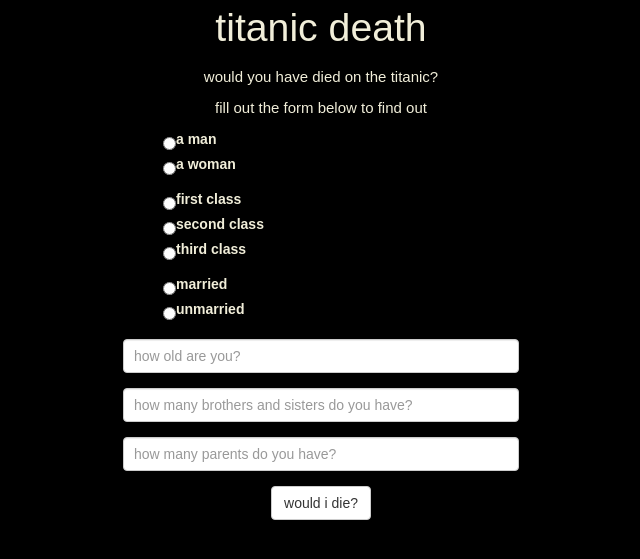
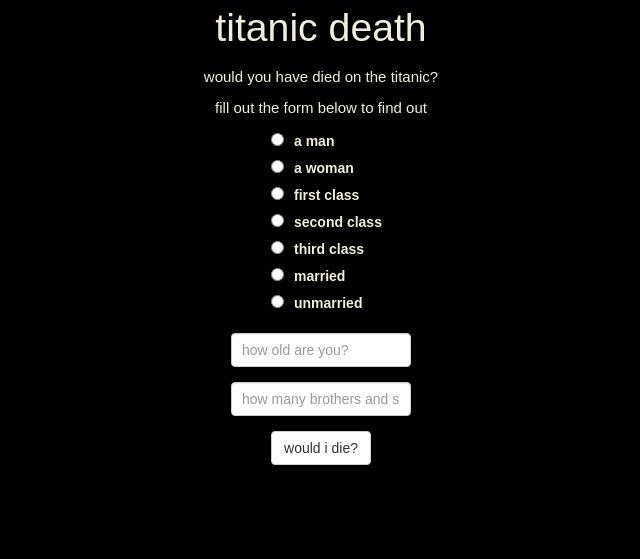
Before and after one commit to yvan/titanicdeath, a Flask app: page / in a window 1280 px wide. Shown: the top 559 px of the page, without its empty margins (319-959 px from the left). Run offline with Flask 2, Linux system fonts and the light colour scheme; parts of the project's set-up code (start-up, migrations or seed data) failed here and were passed over; some libraries are stand-ins or nearby versions.

Commit message:
fixed list

```diff
--- a/titanicdeath/forms/feature_input_form.py
+++ b/titanicdeath/forms/feature_input_form.py
@@ -8,7 +8,7 @@
     married = RadioField('married', choices=[('married','married'),('unmarried','unmarried')], validators=[validators.Required()])
     age = StringField('age', validators=[validators.Required()], render_kw={"placeholder": "how old are you?"})
     siblings = StringField('siblings', validators=[validators.Required()], render_kw={"placeholder": "how many brothers and sisters do you have?"})
-    parents = StringField('parents', validators=[validators.Required()], render_kw={"placeholder": "how many parents do you have?"})
+
 '''
 author @yvan
 '''
--- a/titanicdeath/static/main.css
+++ b/titanicdeath/static/main.css
@@ -3,7 +3,7 @@
 body {
   font-family: 'Avenir', sans-serif;
   color: #F1EED9; /**/
-  background-color: #000000 }
+  background-color: #000000; }
 
 hr { border: 0; height: 1px; background-image: -webkit-linear-gradient(left, transparent, #F1EED9, transparent); background-image: -moz-linear-gradient(left, transparent, #F1EED9, transparent); background-image: -ms-linear-gradient(left, transparent, #F1EED9, transparent); background-image: -o-linear-gradient(left, transparent, #F1EED9, transparent); }
 
@@ -15,34 +15,21 @@
 
 p { font-size: 15px; }
 
-#sex li{
+li {
   list-style-type: none;
   display: table;
 }
 
-#sex li *{
-  vertical-align: middle;
-  text-align: center;
+ul {
+  margin: 0;
 }
 
-#pclass li{
-  list-style-type: none;
-  display: table;
+#submit-data-form {
+  width: 180px;
 }
 
-#pclass li *{
-  vertical-align: middle;
-  text-align: center;
-}
-
-#married li {
-  list-style-type: none;
-  display: table;
-}
-
-#married li * {
-  vertical-align: middle;
-  text-align: center;
+input[type=radio] {
+  margin-right: 10px;
 }
 
 .divider {
--- a/titanicdeath/templates/main.html
+++ b/titanicdeath/templates/main.html
@@ -11,14 +11,11 @@
             <form action="/internal/submit_user_features" method="POST" name="link_submit">
                 <div id="submit-data-form" class="titanic-form input-container form-group form-group">
                   {{ form.hidden_tag() }}
-
                   {{ form.sex }}
                   {{ form.pclass }}
                   {{ form.married }}
                   {{ form.age(class="form-control",rows="20") }}
                   {{ form.siblings(class="form-control",rows="20") }}
-                  {{ form.parents(class="form-control",rows="20") }}
-
                 </div>
                 <div class="col-xs-12 center-block">
                   <button type="submit" class="btn btn-default center-block">would i die?</button>
```
